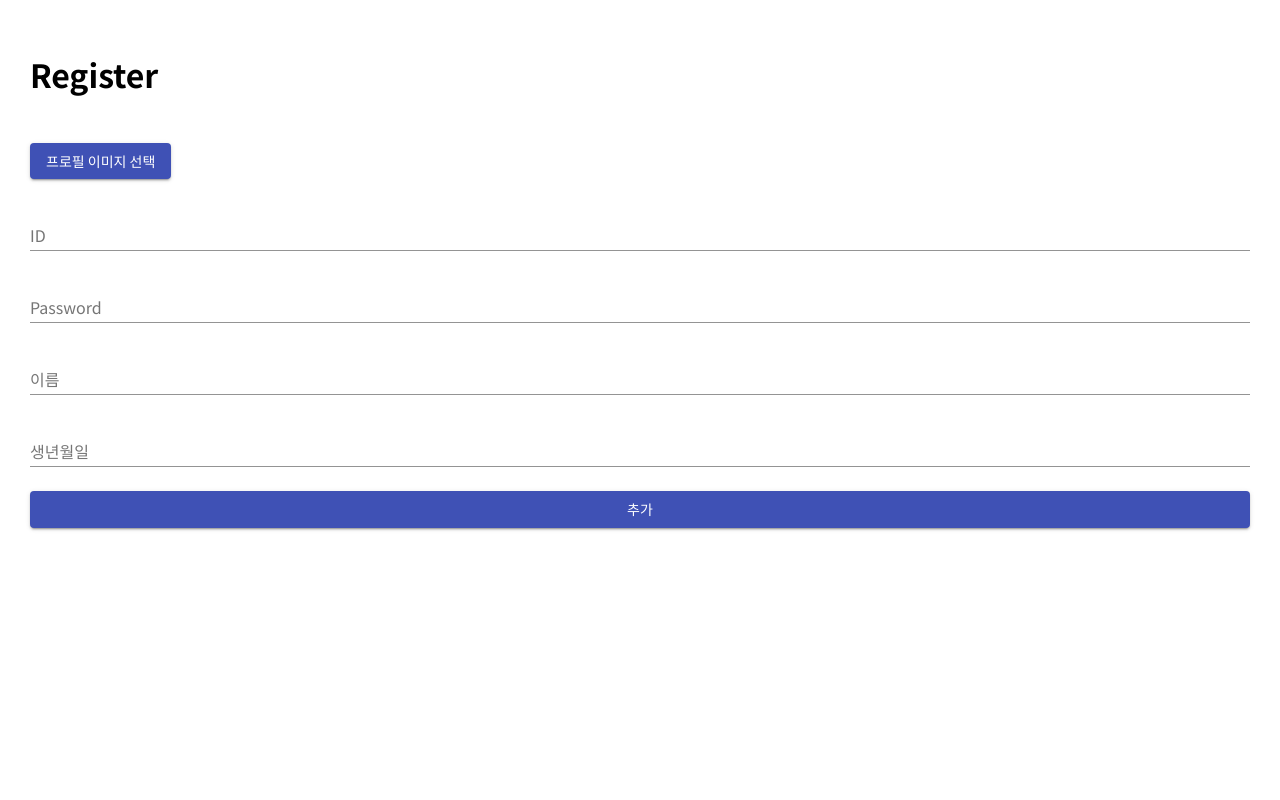
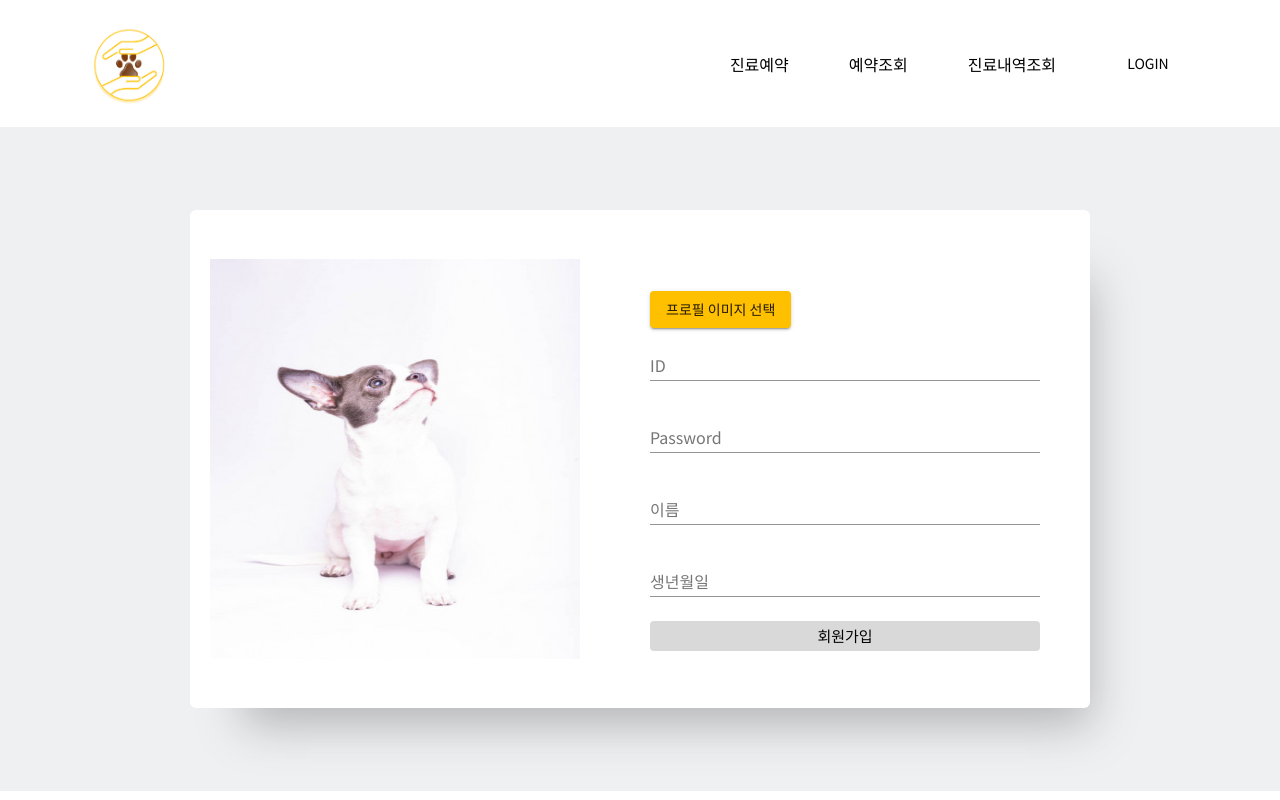
Before and after one commit to Seohyun-Roh/Oson_Doson_v2, a React (Create React App) app in the folder client/: page /register in a window 1280 px wide. Built offline with nearby package versions, Linux system fonts and the light colour scheme.

Commit message:
Modified RegisterPage CSS

```diff
--- a/client/src/views/RegisterPage.js
+++ b/client/src/views/RegisterPage.js
@@ -2,6 +2,9 @@ import React from 'react';
 import { post } from 'axios';
 import { TextField, Button, withStyles } from '@material-ui/core';
 import { withRouter } from 'react-router';
+
+import puppy from '../img/puppy.jpg';
+import MenuBar from '../components/MenuBar';
 
 const styles = theme => ({
     root: {
@@ -16,6 +19,70 @@ const styles = theme => ({
     },
     Input: {
         marginTop: 100
+    },
+    loginForm: {
+        display:'flex',
+        flexDirection:'column',
+        justifyContent:'center',
+        marginRight:'40px',
+        paddingRight:'10px'
+    },
+    pageContainer:{
+        display:'grid',
+        placeItems:'center',
+        height:'83vh',
+        backgroundColor:'#eff0f2'
+    },
+    loginFormBox:{
+        width:'85%',
+        maxWidth:'900px',
+        height:'75%',
+        maxHeight:'800px',
+        display:'grid',
+        gridTemplateColumns: 'repeat(2, 1fr)',
+        gridColumnGap: '20px',
+        boxShadow:'27px 43px 43px -26px rgb(89 89 89 / 39%)',
+        backgroundColor:'#ffffff',
+        borderRadius:'6px'
+    },
+    logo:{
+        display:'flex',
+        flexDirection:'column',
+        justifyContent:'center',
+        marginLeft:'20px',
+        '& img':{
+            width:'30vw',
+            height:'40vw',
+            maxWidth:'370px',
+            maxHeight:'400px',
+        }
+    },
+    btnRegister:{
+        fontSize:'15px',
+        textAlign:'center',
+        textDecoration:'none',
+        fontFamily: 'Noto Sans KR',
+        height:'30px',
+        display:'inline-block',
+        border:'none',
+        borderRadius:'4px',
+        backgroundColor:'#d9d9d9',
+        padding:'3px 0 3px 0',
+        '&:hover':{
+            cursor:'pointer',
+            backgroundColor:'#ffc000'
+        },
+        transition:'0.3s ease'
+    },
+    register:{
+        display:'flex',
+        justifyContent:'flex-end',
+        alignItems:'center',
+        marginTop:'10px',
+        '& span':{
+            fontSize:'14px',
+            color:'#666565'
+        }
     }
 });
 
@@ -85,8 +152,35 @@ class Register extends React.Component {
     render(){
         const { classes } = this.props;
         return (
-            <div className={classes.root}>
-                <h1>Register</h1>
+            <div>
+                <MenuBar />
+                <div className={classes.pageContainer}>
+                    <div className={classes.loginFormBox}>
+                        <div className={classes.logo}>
+                            <img src={puppy} alt="puppy"/>
+                        </div>
+                        <div className={classes.loginForm}>
+                        <input className={classes.hidden} accept="image/*" id="raised-button-file" type="file" file={this.state.file} value={this.state.fileName} onChange={this.handleFileChange} /><br/>
+                            <label htmlFor="raised-button-file">
+                                <Button variant="contained" component="span" name="file"
+                                style={{
+                                    borderRadius: '4px',
+                                    backgroundColor: '#ffc000',
+                                    fontSize: '14px',
+                                    marginBottom: '5px'
+                                }}>
+                                    {this.state.fileName === "" ? "프로필 이미지 선택" : this.state.fileName}
+                                </Button>
+                            </label>
+                            <TextField label="ID" type="text" name="userid" value={this.state.userid} onChange={this.handleValueChange} /><br/>
+                            <TextField label="Password" type="password" name="userpw" value={this.state.userpw} onChange={this.handleValueChange} /><br/>
+                            <TextField label="이름" type="text" name="userName" value={this.state.userName} onChange={this.handleValueChange} /><br/>
+                            <TextField label="생년월일" type="text" name="birth" value={this.state.birth} onChange={this.handleValueChange} /><br/>
+                            <button className={classes.btnRegister} onClick={this.handleFormSubmit}>회원가입</button>
+                        </div>
+                    </div>
+                </div>
+                {/* <div className={classes.root}>
                     <input className={classes.hidden} accept="image/*" id="raised-button-file" type="file" file={this.state.file} value={this.state.fileName} onChange={this.handleFileChange} /><br/>
                     <label htmlFor="raised-button-file">
                         <Button variant="contained" color="primary" component="span" name="file">
@@ -99,6 +193,7 @@ class Register extends React.Component {
                     <TextField label="이름" type="text" name="userName" value={this.state.userName} onChange={this.handleValueChange} /><br/>
                     <TextField label="생년월일" type="text" name="birth" value={this.state.birth} onChange={this.handleValueChange} /><br/>
                     <Button variant="contained" color="primary" onClick={this.handleFormSubmit}>추가</Button>
+                </div> */}
             </div>
         )
     }
```
Also changed, not shown: client/src/img/puppy.jpg (added). Lines whose indentation alone changed are shown as unchanged.
